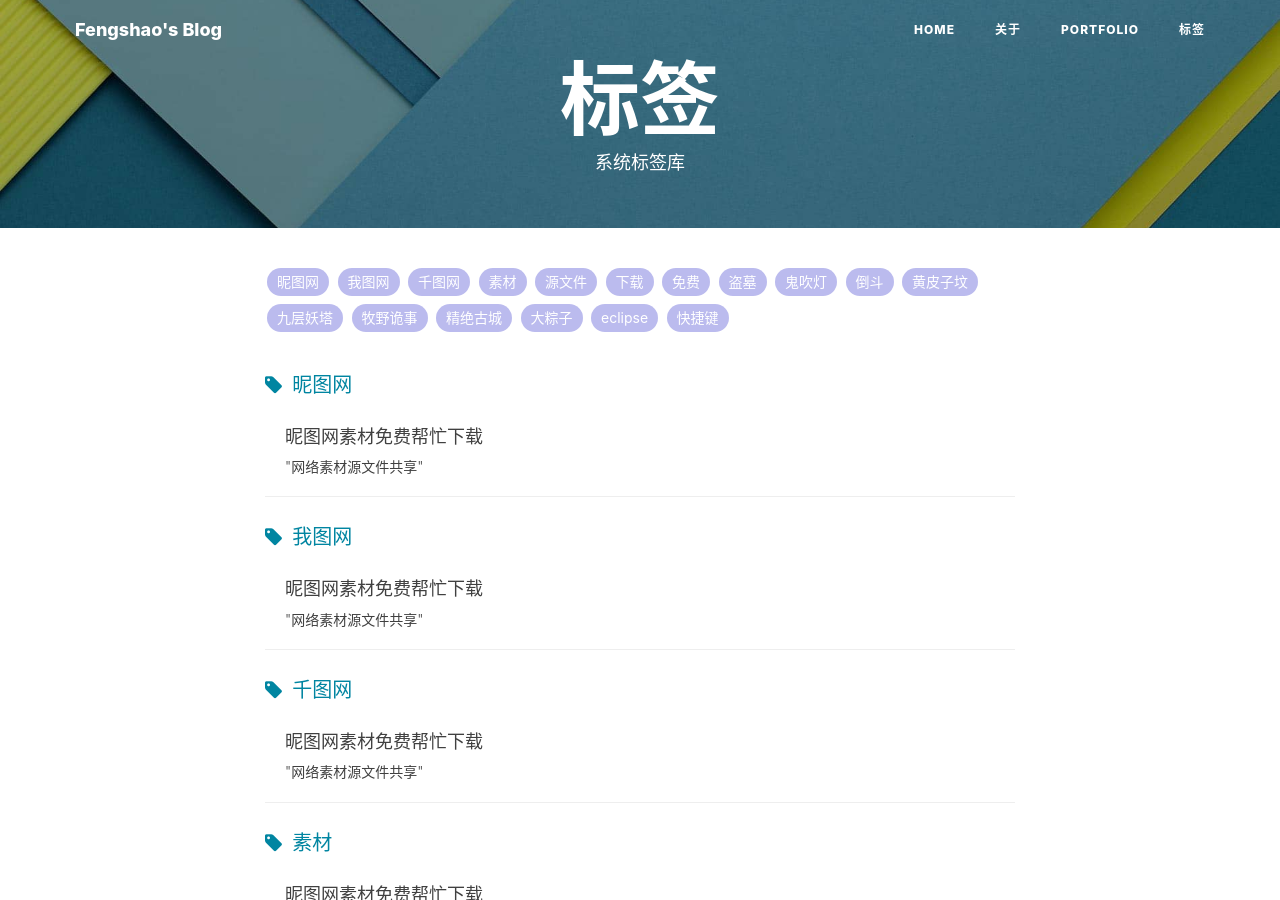
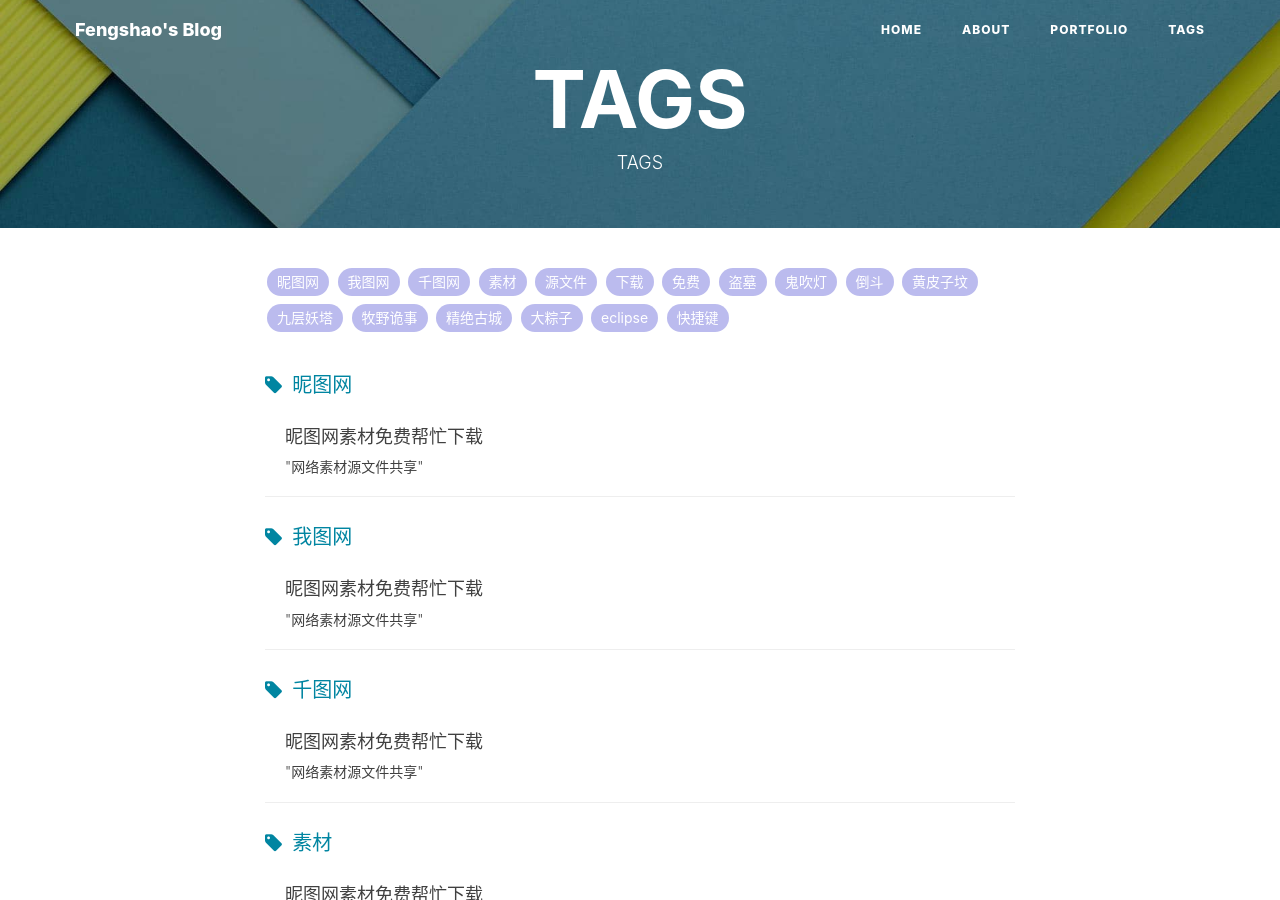
Before and after one commit to liushaofeng89/blog, a Jekyll site: the page built from tags.html, in a window 1280 px wide and 900 px high. Built offline with Jekyll 4.4.1, drawn with Linux system fonts in a browser that asks for light colours; nearby versions of some CDN libraries; comment, search, counter and statistics services are not loaded.

```diff
--- a/_includes/footer.html
+++ b/_includes/footer.html
@@ -81,13 +81,6 @@
                 </ul>
                 <p class="copyright text-muted">
                     Copyright &copy; {{ site.title }} 2016-{{ site.time | date: '%Y' }} All Rights Reserved.
-                    <br>
-                    Theme by <a href="https://huangxuan.me">Hux</a> |
-                    <iframe
-                        style="margin-left: 2px; margin-bottom:-5px;"
-                        frameborder="0" scrolling="0" width="100px" height="20px"
-                        src="https://ghbtns.com/github-btn.html?user=huxpro&repo=huxpro.github.io&type=star&count=true" >
-                    </iframe>
                 </p>
             </div>
         </div>
--- a/about.html
+++ b/about.html
@@ -1,6 +1,6 @@
 ---
 layout: page
-title: "关于"
+title: "About"
 description: "Hey, this is Fengshao."
 header-img: "assets/img/about-bg.jpg"
 ---
--- a/tags.html
+++ b/tags.html
@@ -1,7 +1,7 @@
 ---
-title: 标签
+title: TAGS
 layout: default
-description: 系统标签库
+description: TAGS
 header-img: "assets/img/tag-bg.jpg"
 ---
 
```
